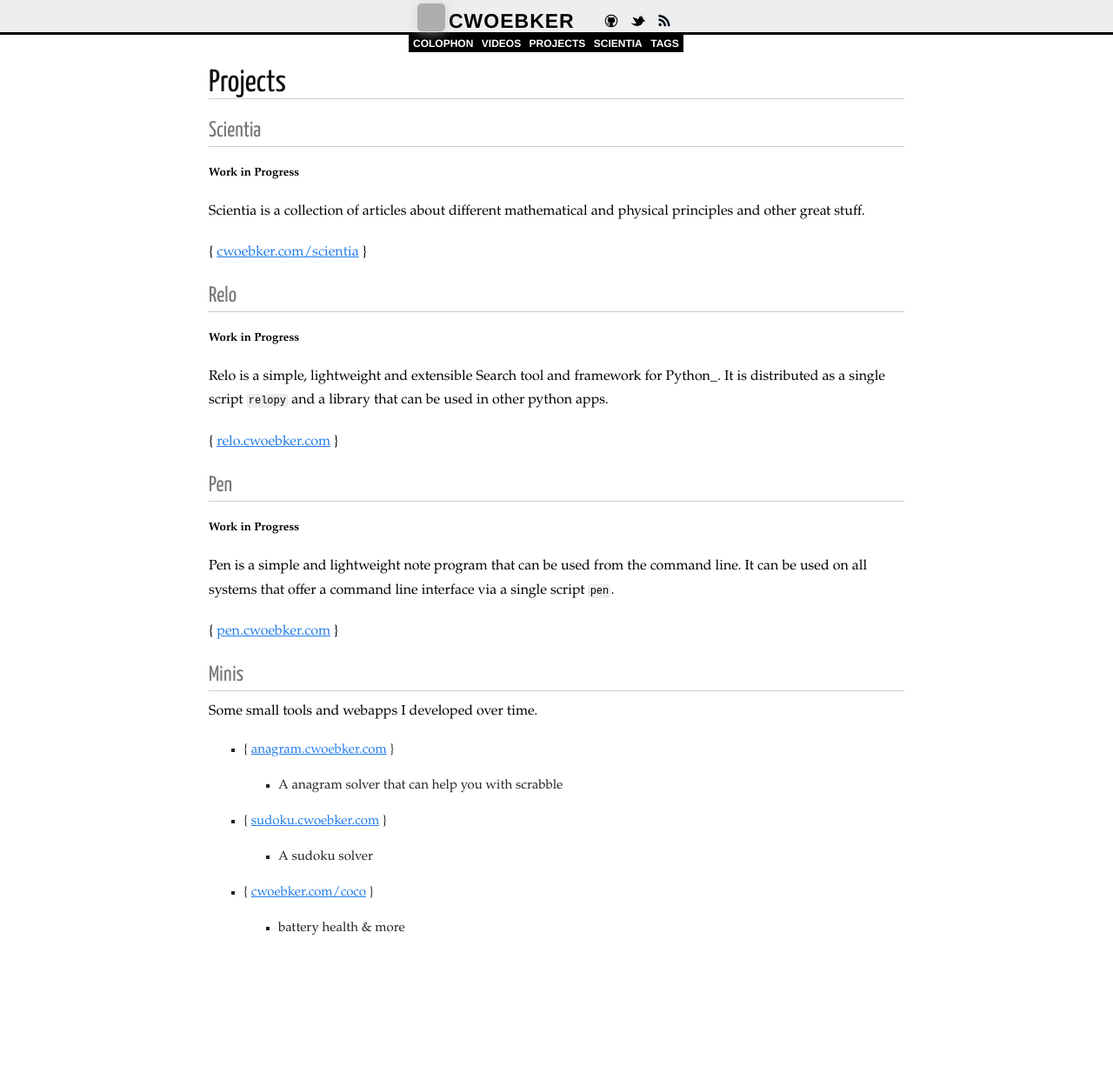
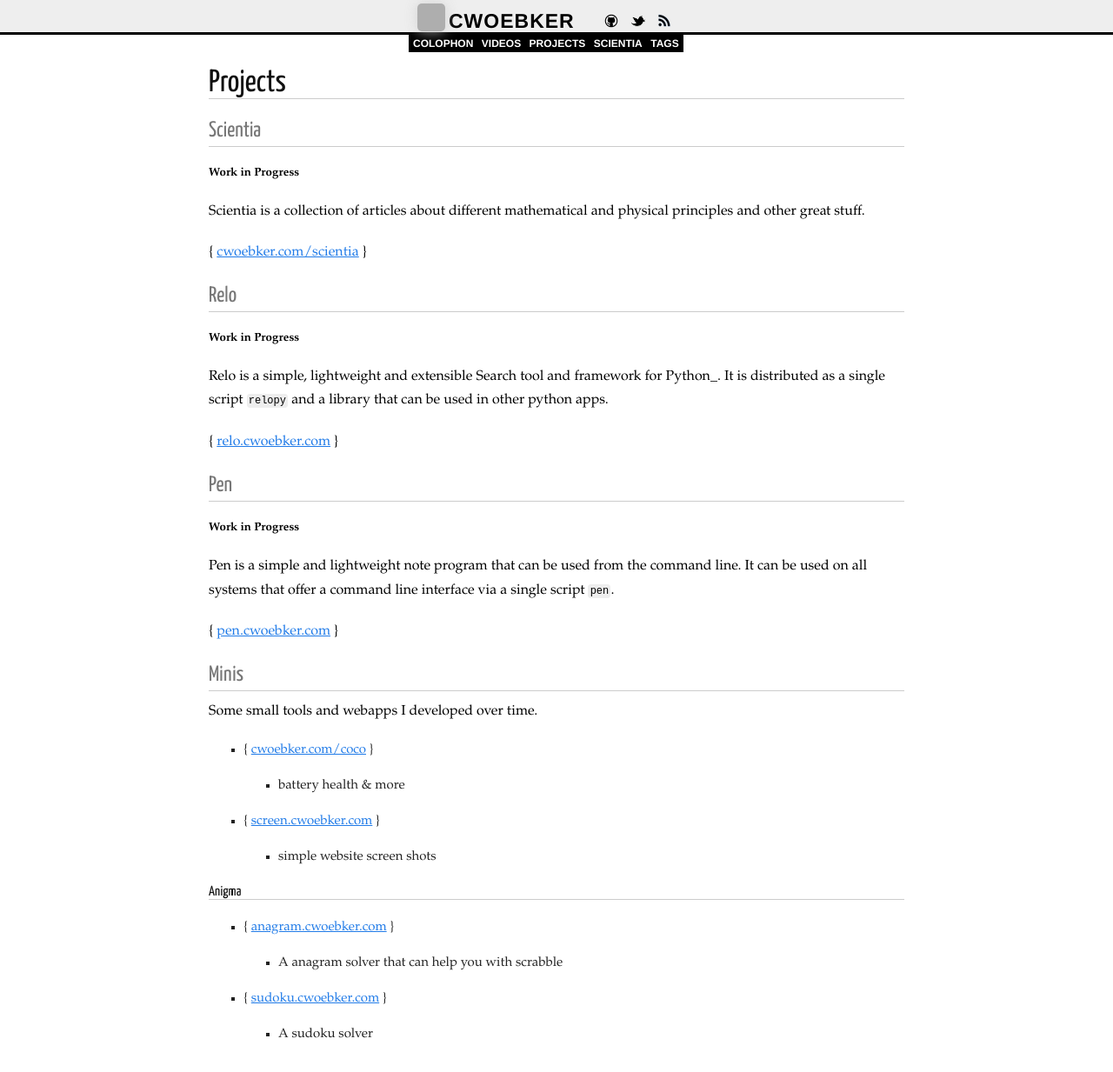
Before and after one commit to cwoebker/.com, a Jekyll site: the page built from projects.markdown, in a window 1280 px wide and 1300 px high. Shown: the top 1233 px of the window at 87% size. Built offline with Jekyll 4.4.1, drawn with Linux system fonts in a browser that asks for light colours; Markdown is read by kramdown in place of the engine named in the settings; grey boxes are pictures that could not be loaded.

Commit message:
reconstructed project page

```diff
--- a/projects.markdown
+++ b/projects.markdown
@@ -33,11 +33,16 @@ Pen is a simple and lightweight note program that can be used from the command l
 
 Some small tools and webapps I developed over time.
 
+- { [cwoebker.com/coco](http://cwoebker.com/coco) }
+    - battery health & more
+
+- { [screen.cwoebker.com](http://screen.cwoebker.com) }
+    - simple website screen shots
+
+#### [Anigma](http://anigma.cwoebker.com)
+
 - { [anagram.cwoebker.com](http://anagram.cwoebker.com) }
 	- A anagram solver that can help you with scrabble
 
 - { [sudoku.cwoebker.com](http://sudoku.cwoebker.com) }
     - A sudoku solver
-
-- { [cwoebker.com/coco](http://cwoebker.com/coco) }
-    - battery health & more
```
